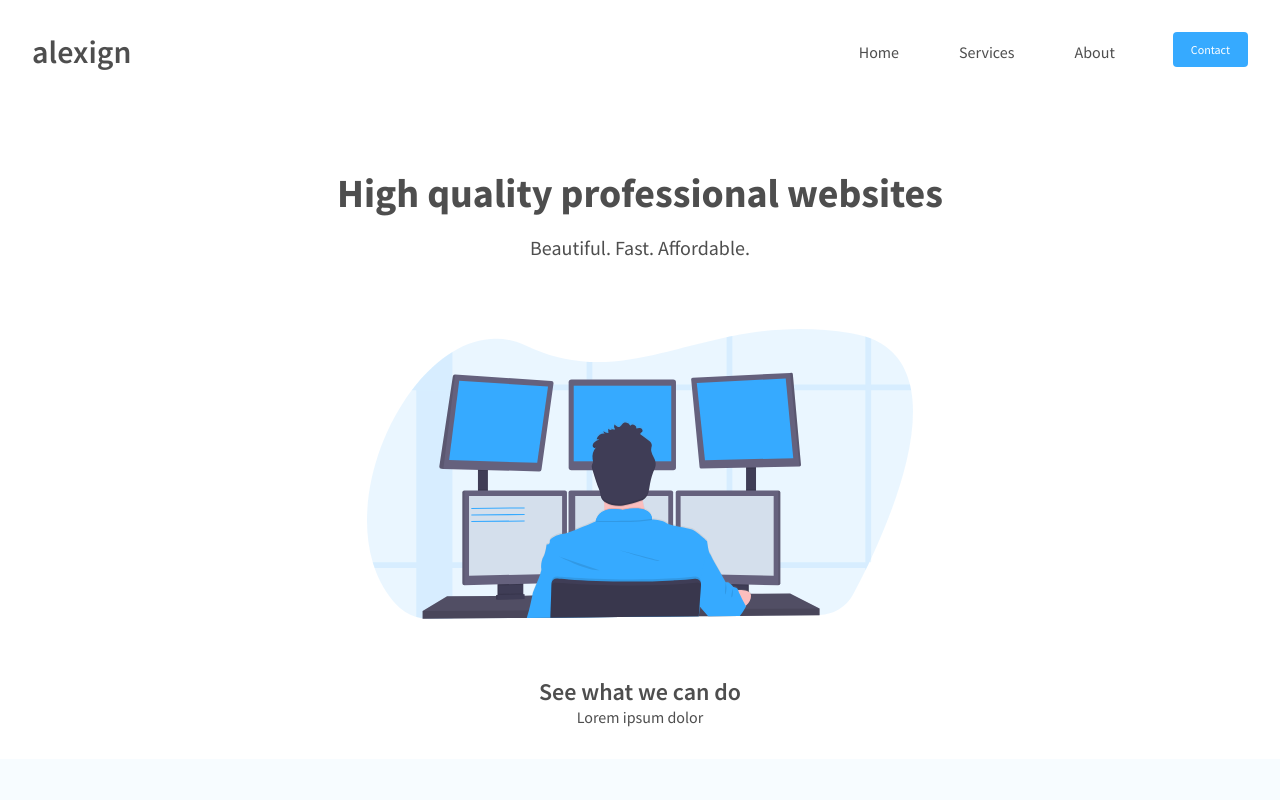
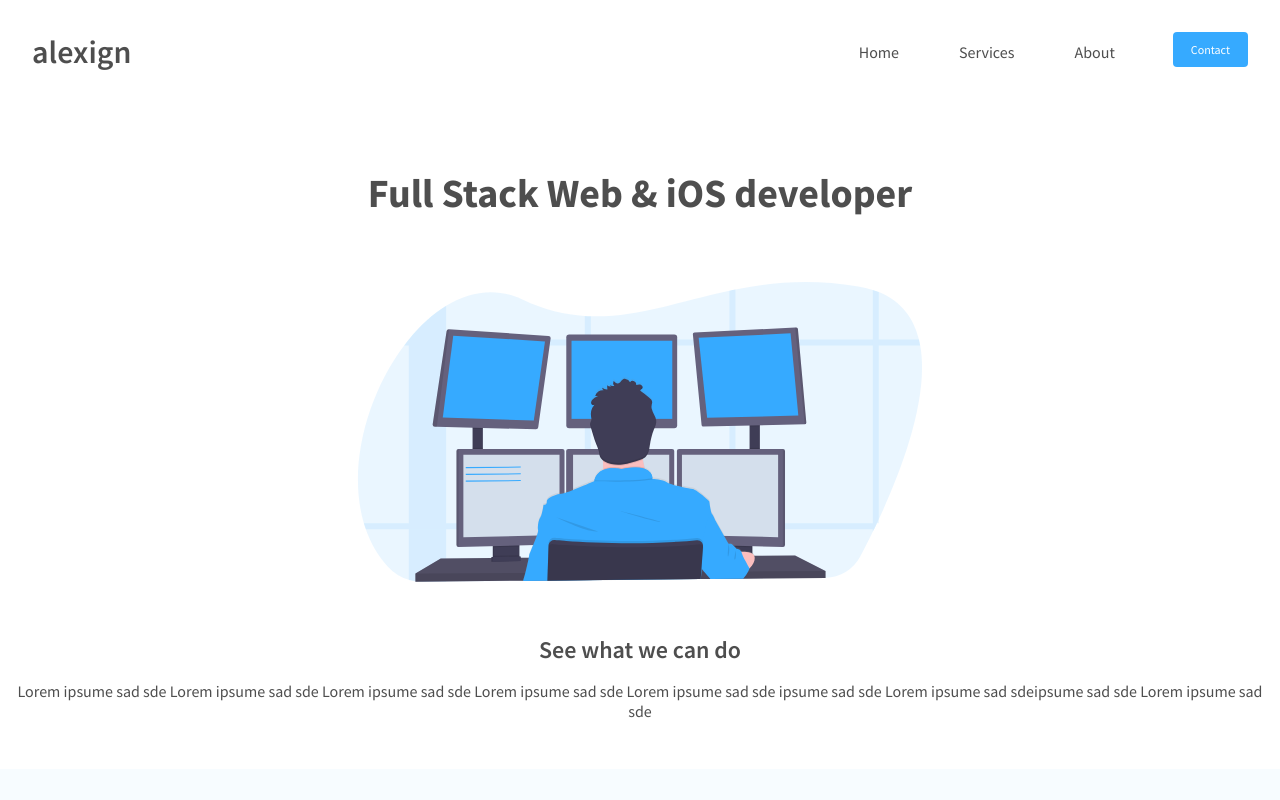
Before and after one commit to ignaczalexander/alexign, a React (Create React App) app: page / in a window 1280 px wide. Shown: the top 800 px of the page. Built offline with nearby package versions, Linux system fonts and the light colour scheme.

Commit message:
Change intro component

```diff
--- a/src/components/Intro/index.jsx
+++ b/src/components/Intro/index.jsx
@@ -10,13 +10,17 @@ const Intro = () => {
       <Navbar />
       <div className={styles.content}>
         <div className={styles.text}>
-          <h1>High quality professional websites</h1>
-          <h2>Beautiful. Fast. Affordable.</h2>
+          <h1>Full Stack Web & iOS developer</h1>
+          {/* <h2>Beautiful. Fast. Affordable.</h2> */}
         </div>
-        <img src={illustration} alt="" />
-        <div>
+        <img className={styles.illustration} src={illustration} alt="" />
+        <div className={styles.description}>
           <h2>See what we can do</h2>
-          <h3>Lorem ipsum dolor</h3>
+          <p>
+            Lorem ipsume sad sde Lorem ipsume sad sde Lorem ipsume sad sde Lorem
+            ipsume sad sde Lorem ipsume sad sde ipsume sad sde Lorem ipsume sad
+            sdeipsume sad sde Lorem ipsume sad sde
+          </p>
         </div>
       </div>
     </div>
```
